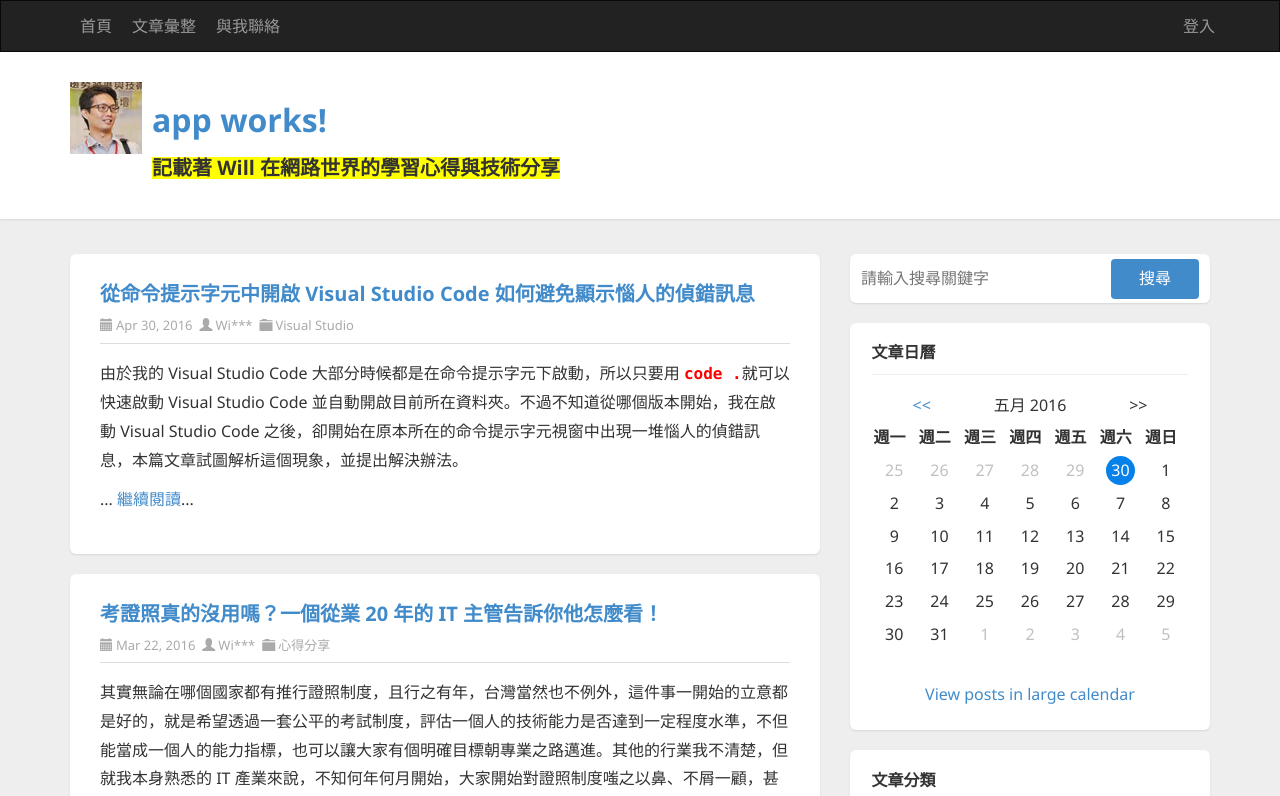
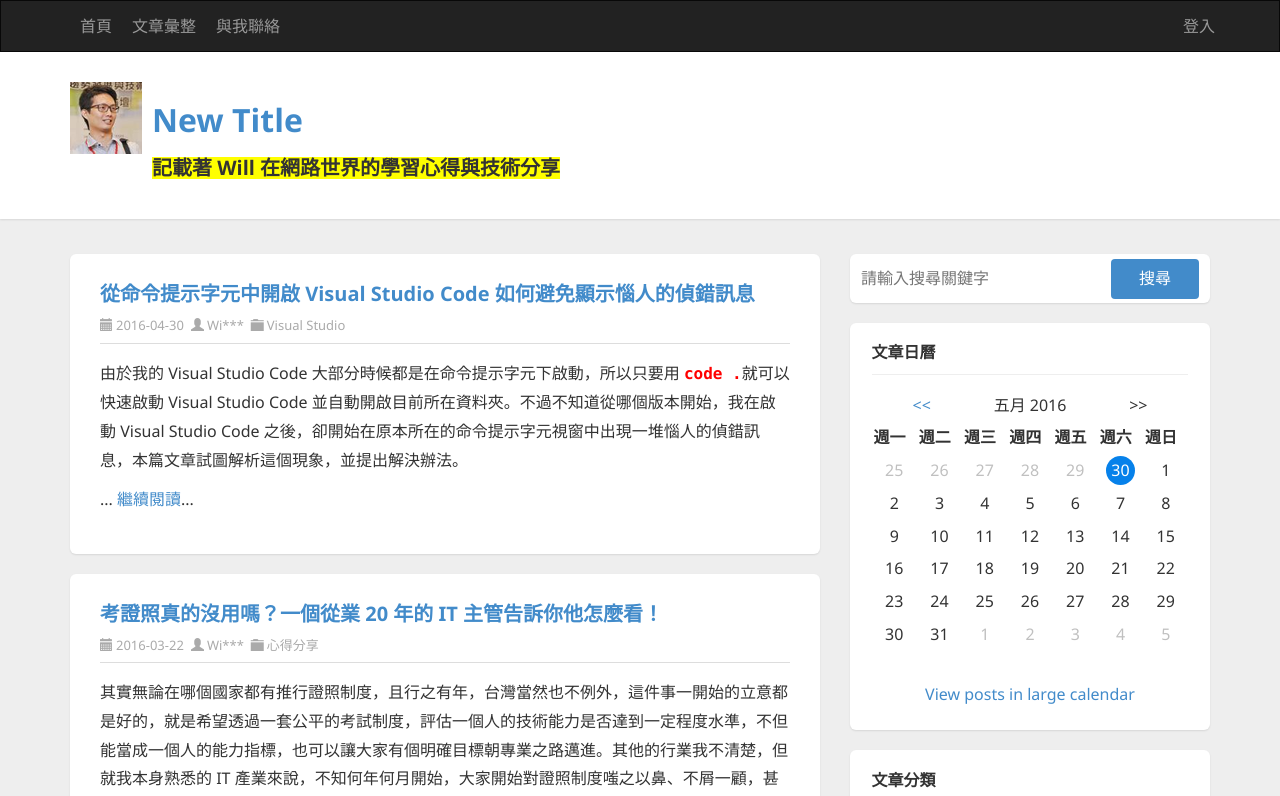
Before and after one commit to PaulHuang1/demo1, an Angular app: page / in a window 1280 px wide. Shown: the top 796 px of the page. Built offline with nearby package versions, Linux system fonts and the light colour scheme.

Commit message:
15 練習建立與使用 Service 元件

```diff
--- a/src/app/app.component.html
+++ b/src/app/app.component.html
@@ -1,4 +1,4 @@
-<app-header [title]="title" (titleChanged)="keyword = $event">  </app-header>
+<app-header (titleChanged)="keyword = $event">  </app-header>
 
     <!-- CONTAINER START-->
     <section class="container">
@@ -14,7 +14,7 @@
                     <a [href]="item.href">{{item.title}}</a>
                 </h2>
                 <div class="post-info clearfix">
-                  <span class="post-date"><i class="glyphicon glyphicon-calendar"></i>{{item.date | date}}</span>
+                  <span class="post-date"><i class="glyphicon glyphicon-calendar"></i>{{item.date | date:'yyyy-MM-dd'}}</span>
                   <span class="post-author"><i class="glyphicon glyphicon-user"></i><a href="http://blog.miniasp.com/author/will.aspx">{{item.author | mask:2}}</a></span>
                   <span class="post-category"><i class="glyphicon glyphicon-folder-close"></i><a [href]="item['category-link']">{{item.category}}</a></span>
                 </div>
--- a/src/app/app.component.ts
+++ b/src/app/app.component.ts
@@ -1,3 +1,4 @@
+import { DataService } from './data.service';
 import { Component } from '@angular/core';
 
 @Component({
@@ -6,9 +7,11 @@ import { Component } from '@angular/core';
   styleUrls: ['./app.component.css']
 })
 export class AppComponent {
-  title = 'app works!';
 
   keyword = "";
+
+  constructor(public dataservice: DataService){
+  }
 
   changeKeyword(keyword){
     this.keyword = keyword;
--- a/src/app/app.module.ts
+++ b/src/app/app.module.ts
@@ -1,3 +1,4 @@
+import { DataService } from './data.service';
 import { BrowserModule } from '@angular/platform-browser';
 import { NgModule } from '@angular/core';
 import { FormsModule } from '@angular/forms';
@@ -18,7 +19,7 @@ import { MaskPipe } from './mask.pipe';
     FormsModule,
     HttpModule
   ],
-  providers: [],
+  providers: [DataService],
   bootstrap: [AppComponent]
 })
 export class AppModule { }
--- /dev/null
+++ b/src/app/data.service.ts
@@ -0,0 +1,9 @@
+import { Injectable } from '@angular/core';
+
+@Injectable()
+export class DataService {
+
+  constructor() { }
+
+  title = "New Title";
+}
--- a/src/app/header/header.component.html
+++ b/src/app/header/header.component.html
@@ -25,10 +25,10 @@
       <div class="title-wrapper">
         <div class="container">
 
-          <img src="/assets/images/logo.png" class="pull-left logo" alt="The Will Will Web" [title]="title"(click)="changeTitle($event)">
+          <img src="/assets/images/logo.png" class="pull-left logo" alt="The Will Will Web" [title]="dataservice.title"(click)="changeTitle($event)">
 
           <div class="pull-left">
-            <h1><a href="http://blog.miniasp.com/">{{this.title}}</a></h1>
+            <h1><a href="http://blog.miniasp.com/">{{dataservice.title}}</a></h1>
             <h3 [ngClass]="{'highlight' : is_h3_highlight}"
                 [ngStyle]="getStyle()"
                 (click)="is_h3_highlight = !is_h3_highlight;">記載著 Will 在網路世界的學習心得與技術分享</h3>
--- a/src/app/header/header.component.ts
+++ b/src/app/header/header.component.ts
@@ -1,3 +1,4 @@
+import { DataService } from './../data.service';
 import { Component, OnInit, Input, Output, EventEmitter } from '@angular/core';
 
 @Component({
@@ -7,13 +8,8 @@ import { Component, OnInit, Input, Output, EventEmitter } from '@angular/core';
 })
 export class HeaderComponent implements OnInit {
 
-  @Input()
-  title = "保哥的網頁";
-
-  @Output()
-  titleChanged = new EventEmitter();
-
-  constructor() { }
+  constructor(public dataservice: DataService) {
+   }
 
   ngOnInit() {
   }
@@ -21,9 +17,8 @@ export class HeaderComponent implements OnInit {
   counter = 0;
 
   changeTitle(evt : MouseEvent){
-    this.title = "Deom1 Title";
+    this.dataservice.title = "Deom1 Title";
     this.counter++;
-    this.titleChanged.emit(this.title);
     console.log(evt);
     console.log(evt.clientX);
   }
```
Also changed, not shown: 1 other file (tests, documents, lock files or other folders).
